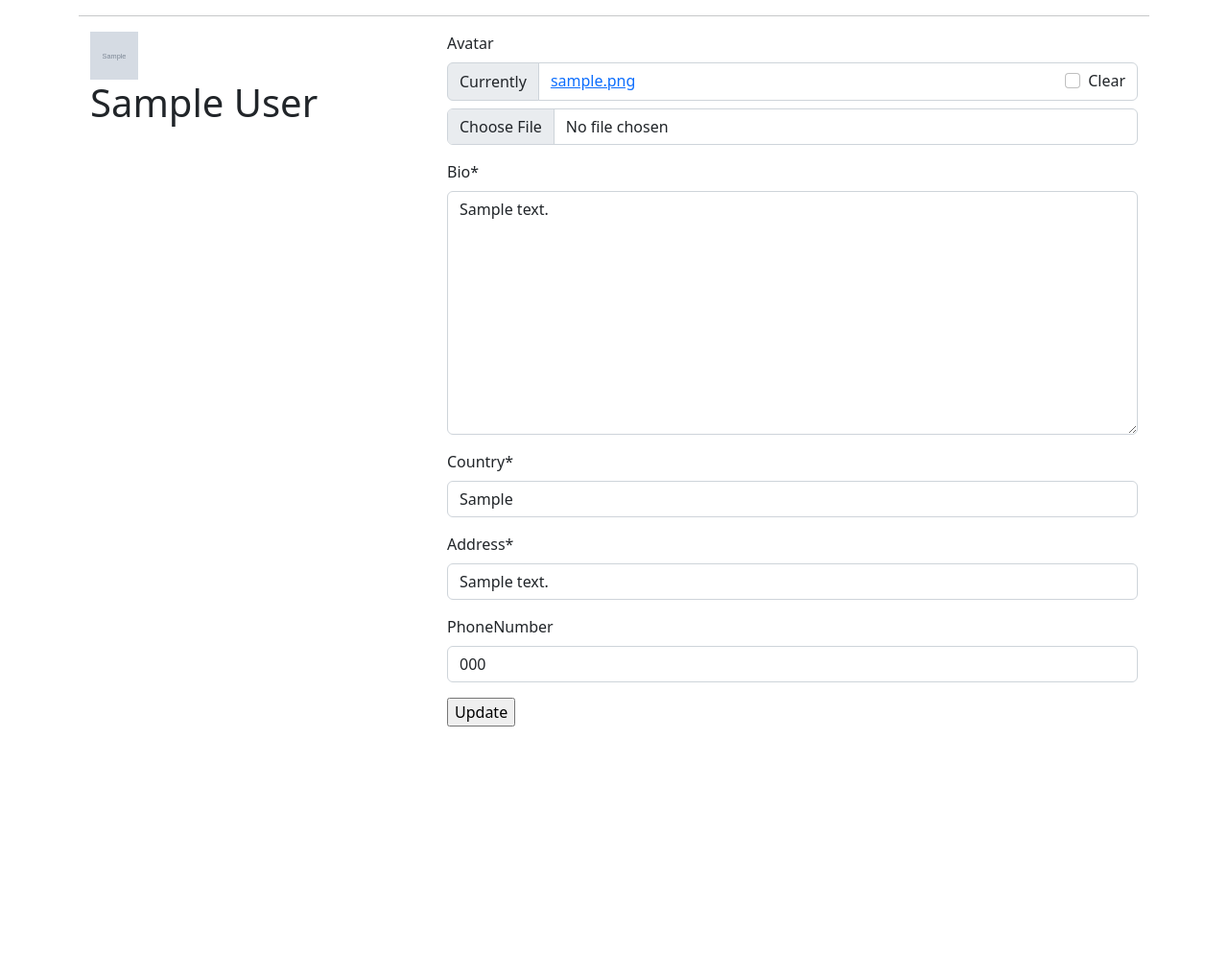
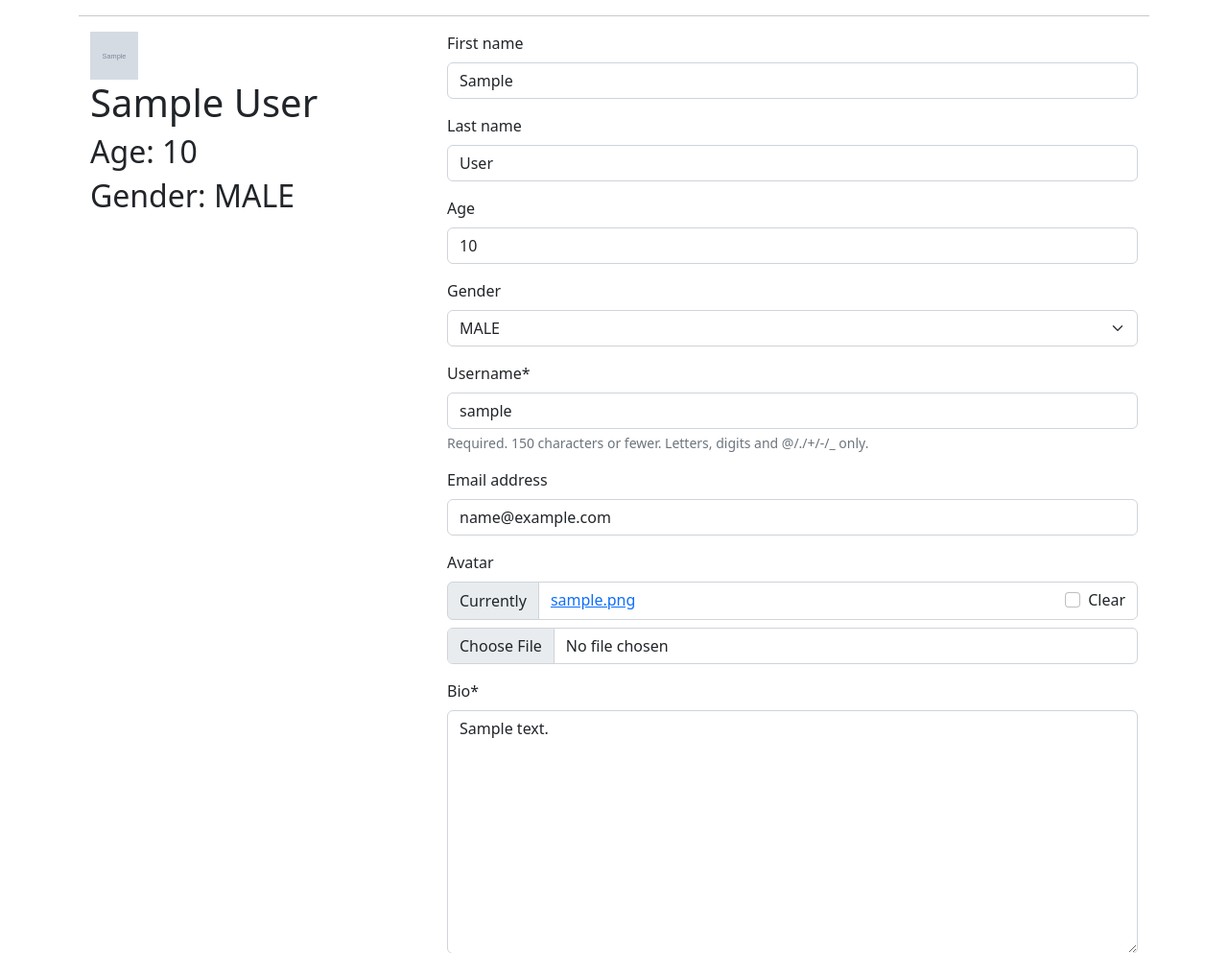
Before and after one commit to ishanshre/Simple-Delivery-System-using-Django, a Django app: page /accounts/profile/ in a window 1280 px wide. Shown: the part 60-1053 px from the top of the page at 96% size. Before the commit the page ends 817 px from the top, so only its background shows below. Run offline with Django 4.2, Linux system fonts and the light colour scheme; a user stored in the database is signed in; tables that the repository leaves empty hold one stand-in row (values such as "Sample post"); grey boxes marked "Sample" are stand-in pictures; parts of the project's set-up code (start-up, migrations or seed data) failed here and were passed over; some libraries are stand-ins or nearby versions.

Commit message:
Feat: add user info update function

```diff
--- a/accounts/forms.py
+++ b/accounts/forms.py
@@ -5,6 +5,8 @@ from django import forms
 from captcha.fields import ReCaptchaField
 from captcha.widgets import ReCaptchaV2Checkbox
 from .models import Profile
+from phonenumber_field.formfields import PhoneNumberField
+from phonenumber_field.widgets import PhoneNumberPrefixWidget
 class CustomUserCreationForm(UserCreationForm):
     captcha = ReCaptchaField(widget=ReCaptchaV2Checkbox)
     class Meta(UserCreationForm.Meta):
@@ -34,3 +36,6 @@ class ProfileForm(forms.ModelForm):
     class Meta:
         model = Profile
         fields = ['avatar','bio','country','address','phoneNumber']
+        widgets = {
+            'phoneNumber': PhoneNumberPrefixWidget(initial="NP")
+        }
--- a/accounts/templates/accounts/profile.html
+++ b/accounts/templates/accounts/profile.html
@@ -7,10 +7,13 @@
         <div class="col-md-4">
             <img src="{{ profile.avatar.url }}" alt="profile" width="50px" height="50px">
             <h1>{{ profile.user.first_name }} {{ profile.user.last_name }}</h1>
+            <h2>Age: {{ profile.user.age }}</h2>
+            <h2>Gender: {{ profile.user.gender }}</h2>
         </div>
         <div class="col-md-8">
-            <form action="" method="post">
+            <form action="" method="post" enctype="multipart/form-data">
                 {% csrf_token %}
+                {{ user_form|crispy }}
                 {{ profile_form|crispy }}
                 <input type="submit" value="Update">
             </form>
--- a/accounts/views.py
+++ b/accounts/views.py
@@ -1,5 +1,5 @@
 from django.shortcuts import render
-from .forms import CustomUserCreationForm, UserLoginForm, ProfileForm
+from .forms import CustomUserCreationForm, UserLoginForm, ProfileForm, CustomUserChangeForm
 from django.views import View
 from django.views.generic.edit import CreateView
 from django.contrib.auth.views import LoginView
@@ -7,6 +7,7 @@ from django.contrib.messages.views import SuccessMessageMixin
 from django.contrib.auth.mixins import LoginRequiredMixin
 from django.urls import reverse_lazy
 from .models import Profile
+from django.contrib import messages
 # Create your views here.
 
 
@@ -55,11 +56,27 @@ class UserLoginView(SuccessMessageMixin, LoginView):
 class UserProfileView(LoginRequiredMixin,View):
     template_name = 'accounts/profile.html'
     def get(self, request, *args, **kwargs):
-
         profile = Profile.objects.get(user=request.user)
+        user_form = CustomUserChangeForm(instance=request.user)
         profile_form = ProfileForm(instance=profile)
         context = {
             'profile':profile,
-            'profile_form':profile_form
+            'profile_form':profile_form,
+            'user_form':user_form
         }
         return render(request, self.template_name, context)
+
+    def post(self, request, *args, **kwargs):
+        profile = Profile.objects.get(user=request.user)
+        user_form = CustomUserChangeForm(request.POST, instance=request.user)
+        profile_form = ProfileForm(request.POST,request.FILES, instance=profile)
+        if profile_form.is_valid() and user_form.is_valid():
+            profile_form.save()
+            user_form.save()
+            messages.success(request, 'Information Updated Successfully')
+        context = {
+            'profile':profile,
+            'user_form':user_form,
+            'profile_form':profile_form,
+        }
+        return render(request, self.template_name, context)
```
Also changed, not shown: media/profile/image/Robert_Kiyosaki_by_Gage_Skidmore.jpg (added), media/profile/image/richdad2.jpg (added).
